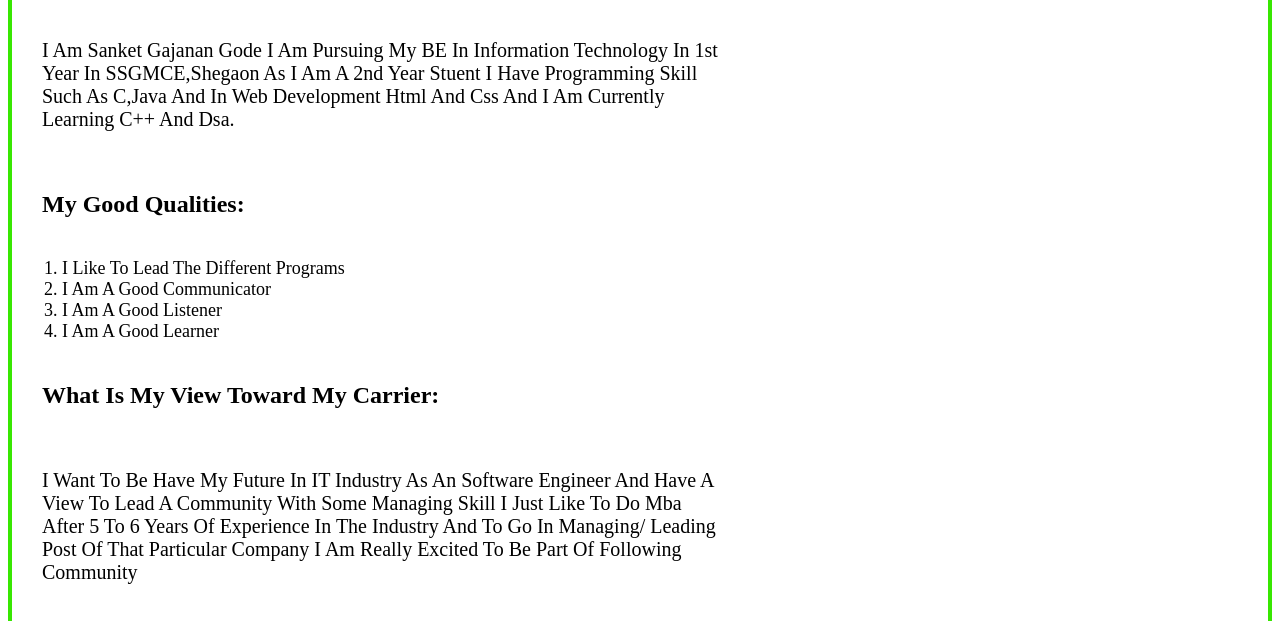
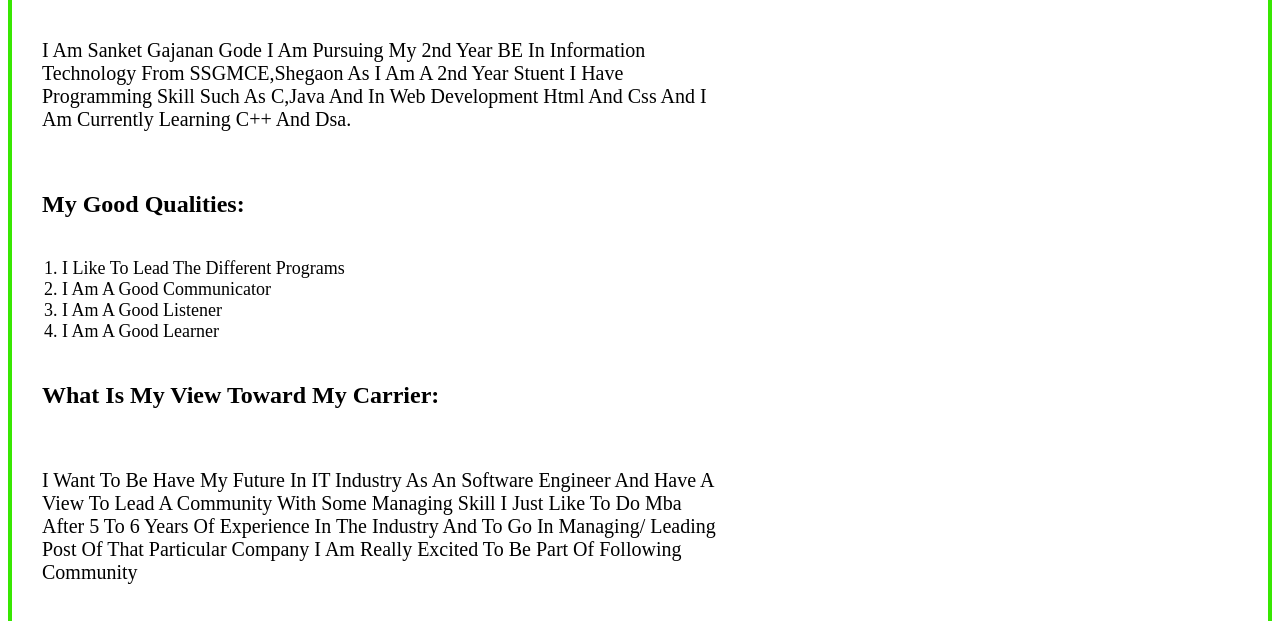
Before and after one commit to SGGODE/Sanket, a plain HTML site: page index.html in a window 1280 px wide. Shown: the part 123-744 px from the top of the page. Drawn offline with Linux system fonts and the light colour scheme.

Commit message:
Update index.html

```diff
--- a/index.html
+++ b/index.html
@@ -60,7 +60,7 @@
 	<body>
 	    <h1>Hi, I Am Sanket Gode</h1>
 	    <p class="sanket">
-	    	I am sanket gajanan gode i am pursuing my BE in information technology in 1st year in SSGMCE,Shegaon
+	    	I am sanket gajanan gode i am pursuing my 2nd year BE in information technology from SSGMCE,Shegaon
 	    	as i am a 2nd year stuent i have programming skill such as c,java and in web development html and css and i am currently learning c++ and dsa.
 	    </p>
 
```
